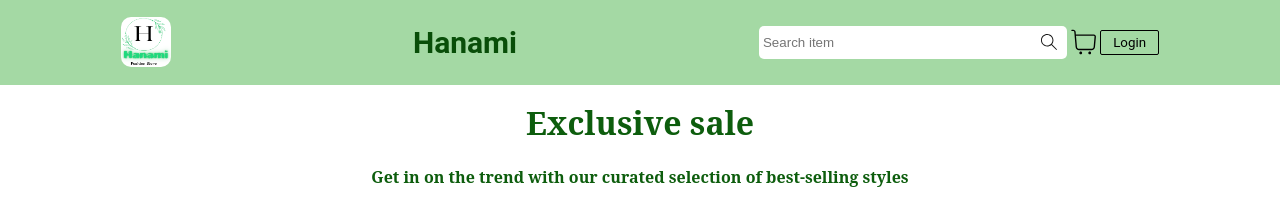
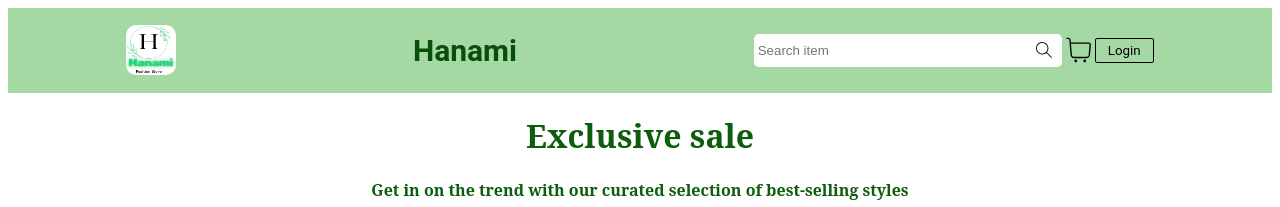
Before and after one commit to ushasri2645/hanami-store, a React (Create React App) app: page / in a window 1280 px wide. Shown: the top 207 px of the page. Built offline with nearby package versions, Linux system fonts and the light colour scheme.

Commit message:
Fixed the Navbar

```diff
--- a/src/Components/Header/Header.css
+++ b/src/Components/Header/Header.css
@@ -11,7 +11,3 @@
    color:rgb(13, 93, 13);
    font-weight: bold;
 }
-
-.title-sale{
-   padding-top: 80px;
-}
--- a/src/Components/Navbar/Navbar.css
+++ b/src/Components/Navbar/Navbar.css
@@ -1,6 +1,6 @@
 .navbar{
     overflow: hidden;
-    position: fixed;
+    position: sticky;
     top: 0;
     left:0;
     width: 100%;
@@ -63,3 +63,10 @@
     width: 50px;
     border-radius:10px;
 }
+
+.cart-icon{
+    position: sticky;
+    overflow: hidden;
+    top:0;
+    z-index: 1000;
+}
--- a/src/Components/Navbar/Navbar.tsx
+++ b/src/Components/Navbar/Navbar.tsx
@@ -15,7 +15,7 @@ const Navbar = () => {
                 <input className='search-bar' placeholder='Search item'/>
                 <SlMagnifier className="search-icon"/>
             </div>
-            <CiShoppingCart size={34} className=""/>
+            <CiShoppingCart size={34} className="cart-icon"/>
             <button className="btn">Login</button>
         </div>
       </nav>
```
